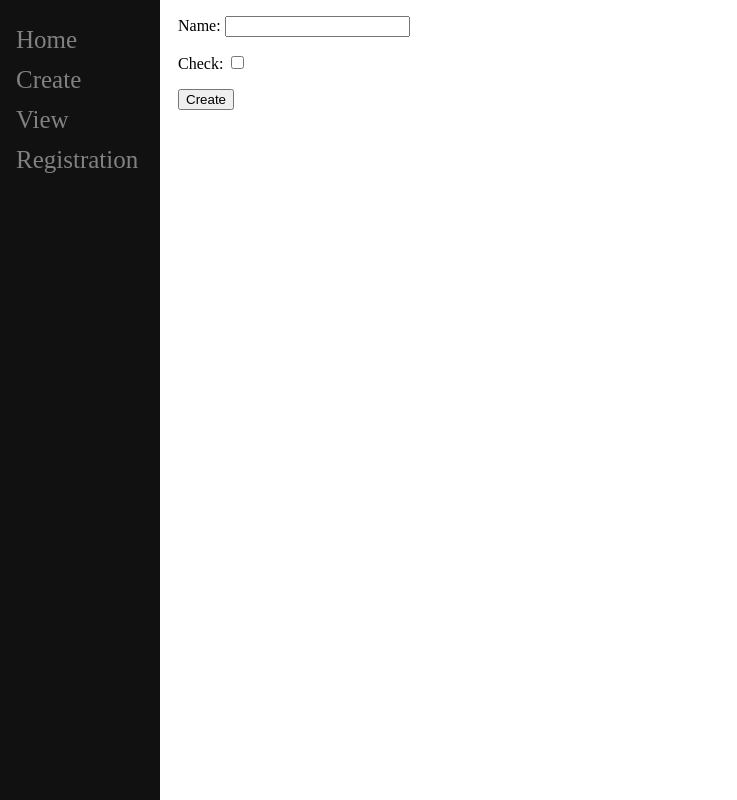
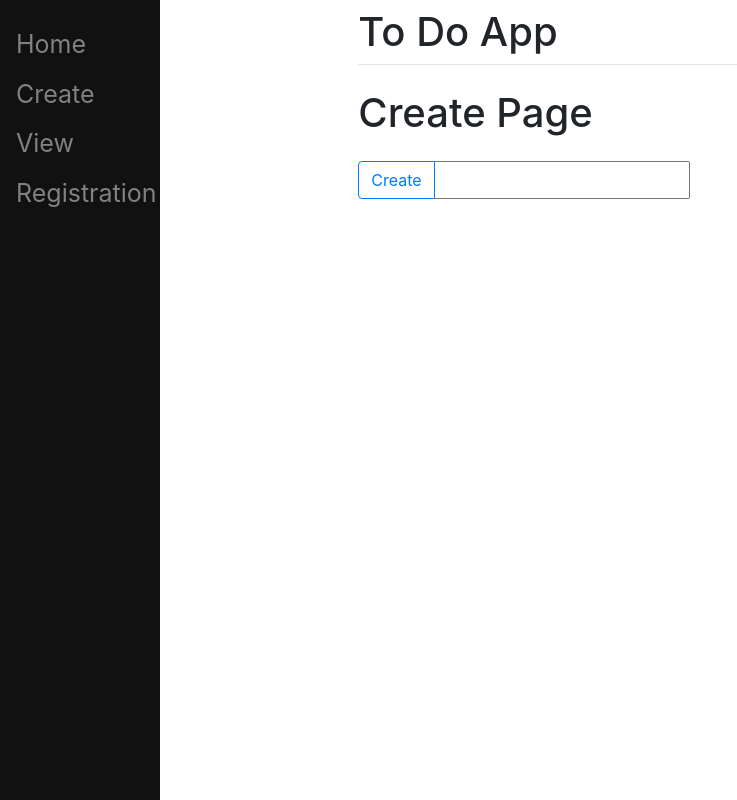
Before and after one commit to guilherme-SN/To-Do-List, a Django app: page /create/ in a window 1280 px wide. Shown: the whole page, without its empty margins (0-737 px from the left). Run offline with Django 4.2, Linux system fonts and the light colour scheme.

Commit message:
added some styles

```diff
--- a/main/templates/main/base.html
+++ b/main/templates/main/base.html
@@ -1,6 +1,11 @@
 <!DOCTYPE html>
 <html lang="en">
 <head>
+    <meta charset="UTF-8">
+    <meta http-equiv="X-UA-Compatible" content="IE=edge">
+    <meta name="viewport" content="width=device-width, initial-scale=1.0, shrink-to-fit=no">
+    <link rel="stylesheet" href="https://cdn.jsdelivr.net/npm/bootstrap@4.3.1/dist/css/bootstrap.min.css" integrity="sha384-ggOyR0iXCbMQv3Xipma34MD+dH/1fQ784/j6cY/iJTQUOhcWr7x9JvoRxT2MZw1T" crossorigin="anonymous">
+    <link rel="stylesheet" href="https://cdnjs.cloudflare.com/ajax/libs/font-awesome/4.7.0/css/font-awesome.min.css">
     <style type="text/css">
         .sidenav {
             height: 100%;
@@ -30,25 +35,37 @@
             margin-left: 160px;
             padding: 0px 10px;
         }
+    </style>
 
-    </style>
-    <meta charset="UTF-8">
-    <meta http-equiv="X-UA-Compatible" content="IE=edge">
-    <meta name="viewport" content="width=device-width, initial-scale=1.0">
+    {% block specificStyle %}
+    {% endblock %}
+
     <title>
         {% block title %}To Do App{% endblock %}
     </title>
 </head>
 <body>
+
     <div class="sidenav">
         <a href="/">Home</a>
         <a href="/create">Create</a>
         <a href="/view">View</a>
         <a href="/register">Registration</a>
     </div>
+
     <div id="main">
-        {% block content %}
-        {% endblock %}
+        <div class="row justify-content-center">
+            <div class="col-8">
+                <h1 class="mt-2">To Do App</h1>
+                <hr class="mt-0 mb-4">
+                {% block content %}
+                {% endblock %}
+            </div>
+        </div>
     </div>
+
+    <script src="https://code.jquery.com/jquery-3.3.1.slim.min.js" integrity="sha384-q8i/X+965DzO0rT7abK41JStQIAqVgRVzpbzo5smXKp4YfRvH+8abtTE1Pi6jizo" crossorigin="anonymous"></script>
+    <script src="https://cdn.jsdelivr.net/npm/popper.js@1.14.7/dist/umd/popper.min.js" integrity="sha384-UO2eT0CpHqdSJQ6hJty5KVphtPhzWj9WO1clHTMGa3JDZwrnQq4sF86dIHNDz0W1" crossorigin="anonymous"></script>
+    <script src="https://cdn.jsdelivr.net/npm/bootstrap@4.3.1/dist/js/bootstrap.min.js" integrity="sha384-JjSmVgyd0p3pXB1rRibZUAYoIIy6OrQ6VrjIEaFf/nJGzIxFDsf4x0xIM+B07jRM" crossorigin="anonymous"></script>
 </body>
 </html>
--- a/main/templates/main/create.html
+++ b/main/templates/main/create.html
@@ -3,9 +3,14 @@
 {% block title %}Create{% endblock %}
 
 {% block content %}
-    <form method="post" action="/create/">
+    <h1 class="mb-4">Create Page</h1>
+    <form method="post" action="/create/" class="form-group">
         {% csrf_token %}
-        {{form.as_p}}
-        <button type="submit">Create</button>
+        <div class="input-group mb-3">
+            <div class="input-group-prepend">
+                <button type="submit" class="btn btn-outline-primary">Create</button>
+            </div>
+            {{form.name}}
+        </div>
     </form>
 {% endblock %}
--- a/main/views.py
+++ b/main/views.py
@@ -8,10 +8,8 @@ def index(response, id):
 
     if ls in response.user.todolist.all():
         if response.method == 'POST':
-            print(response.POST)
             if response.POST.get('save'):
                 for item in ls.item_set.all():
-                    print(item.checkComplete)
                     if response.POST.get("c" + str(item.id)) == 'clicked':
                         item.checkComplete = True
                     else:
@@ -23,6 +21,11 @@ def index(response, id):
                     ls.item_set.create(txt=txt, checkComplete=False)
                 else:
                     print('Invalid')
+            else:
+                for item in ls.item_set.all():
+                    if response.POST.get('d' + str(item.id)) == 'delete':
+                        item.delete()
+                        ls.save()
         return render(response, 'main/list.html', {"ls": ls})
     return render(response, 'main/view.html', {})
 
--- a/register/templates/register/register.html
+++ b/register/templates/register/register.html
@@ -7,6 +7,6 @@
     <form method="post">
         {% csrf_token %}
         {{form|crispy}}
-        <button type="submit">Register</button>
+        <button type="submit" class="btn btn-outline-primary">Register</button>
     </form>
 {% endblock %}
```
Also changed, not shown: main/templates/main/list.html (+29 -12 lines), db.sqlite3.
